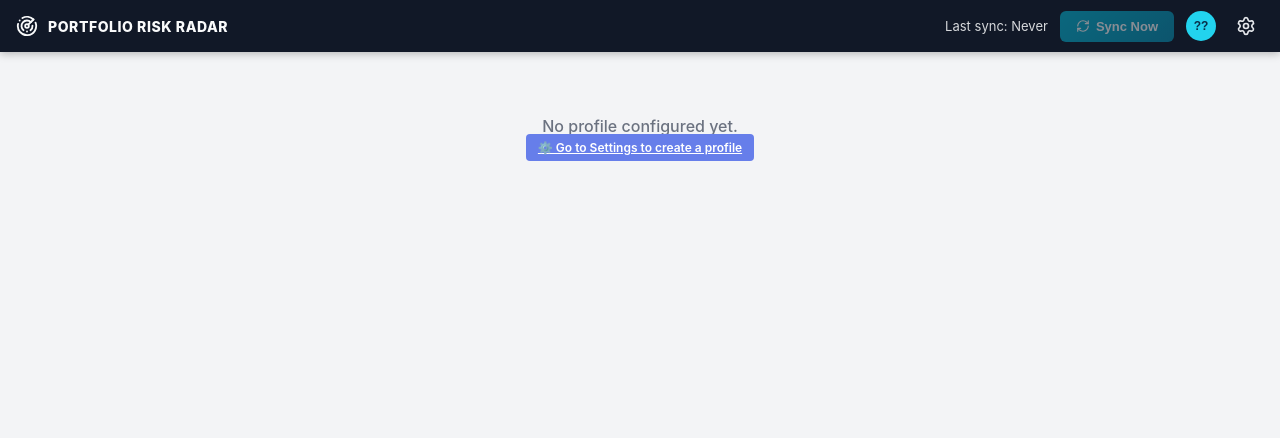
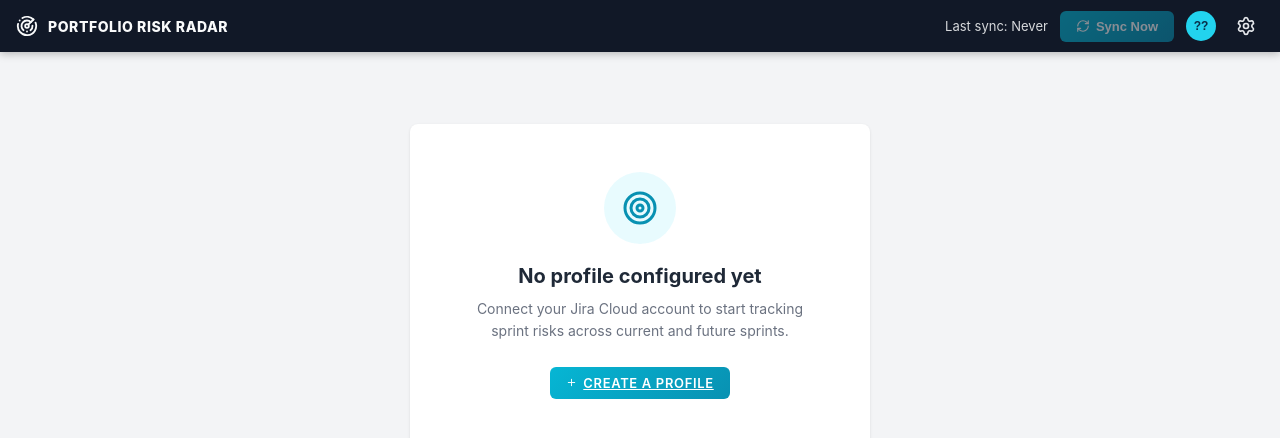
Before and after one commit to jayraj/Scrum-Risk-Radar, a React (Vite) app in the folder frontend/: page / in a window 1280 px wide. Shown: the top 438 px of the page. Built offline with nearby package versions, Linux system fonts and the light colour scheme; no server answers.

Commit message:
Improve no-profile empty state layout
Replace bare text + link with a centered card: radar hero icon on cyan
ghost circle, title, helper copy, and primary CTA button. Proper
vertical rhythm via dedicated .empty-profile* classes.

```diff
--- a/frontend/src/App.tsx
+++ b/frontend/src/App.tsx
@@ -66,9 +66,26 @@ export default function App() {
               path="/"
               element={
                 !activeProfile ? (
-                  <div className="no-data">
-                    <p>No profile configured yet.</p>
-                    <Link className="details-btn" to="/settings">⚙️ Go to Settings to create a profile</Link>
+                  <div className="empty-profile">
+                    <div className="empty-profile-icon">
+                      <svg width="36" height="36" viewBox="0 0 24 24" fill="none" stroke="currentColor" strokeWidth="2" strokeLinecap="round" strokeLinejoin="round" aria-hidden="true">
+                        <circle cx="12" cy="12" r="10" />
+                        <circle cx="12" cy="12" r="6" />
+                        <circle cx="12" cy="12" r="2" />
+                      </svg>
+                    </div>
+                    <h2 className="empty-profile-title">No profile configured yet</h2>
+                    <p className="empty-profile-text">
+                      Connect your Jira Cloud account to start tracking sprint risks
+                      across current and future sprints.
+                    </p>
+                    <Link className="ai-scan-btn empty-profile-cta" to="/settings">
+                      <svg width="11" height="11" viewBox="0 0 24 24" fill="none" stroke="currentColor" strokeWidth="2" strokeLinecap="round" strokeLinejoin="round" aria-hidden="true">
+                        <path d="M5 12h14" />
+                        <path d="M12 5v14" />
+                      </svg>
+                      Create a Profile
+                    </Link>
                   </div>
                 ) : (
                   <DashboardHome syncIntervalSeconds={syncIntervalSeconds} refreshKey={refreshKey} />
--- a/frontend/src/index.css
+++ b/frontend/src/index.css
@@ -350,6 +350,50 @@ body {
   color: #6b7280;
   font-size: 16px;
   font-weight: 500;
+}
+
+.empty-profile {
+  display: flex;
+  flex-direction: column;
+  align-items: center;
+  max-width: 460px;
+  margin: 48px auto;
+  padding: 48px 32px;
+  background: white;
+  border-radius: 8px;
+  box-shadow: 0 1px 3px rgba(0, 0, 0, 0.1);
+  text-align: center;
+}
+
+.empty-profile-icon {
+  display: flex;
+  align-items: center;
+  justify-content: center;
+  width: 72px;
+  height: 72px;
+  margin-bottom: 20px;
+  border-radius: 50%;
+  background: rgba(34, 211, 238, 0.1);
+  color: #0891b2;
+}
+
+.empty-profile-title {
+  margin-bottom: 10px;
+  font-size: 20px;
+  font-weight: 700;
+  color: #1f2937;
+}
+
+.empty-profile-text {
+  margin-bottom: 24px;
+  font-size: 14px;
+  line-height: 1.6;
+  color: #6b7280;
+  max-width: 340px;
+}
+
+.empty-profile-cta {
+  margin: 0;
 }
 
 .empty-cell {
```
